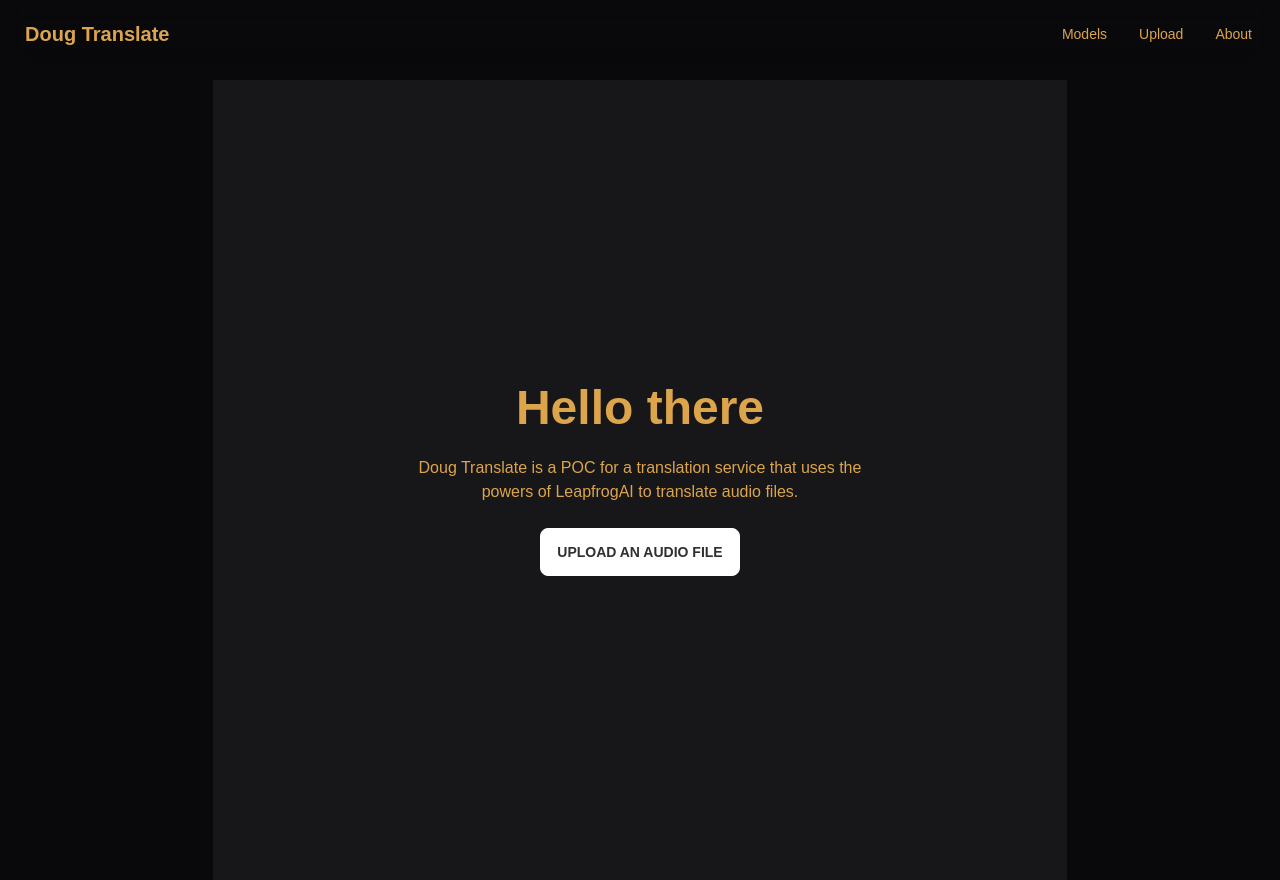
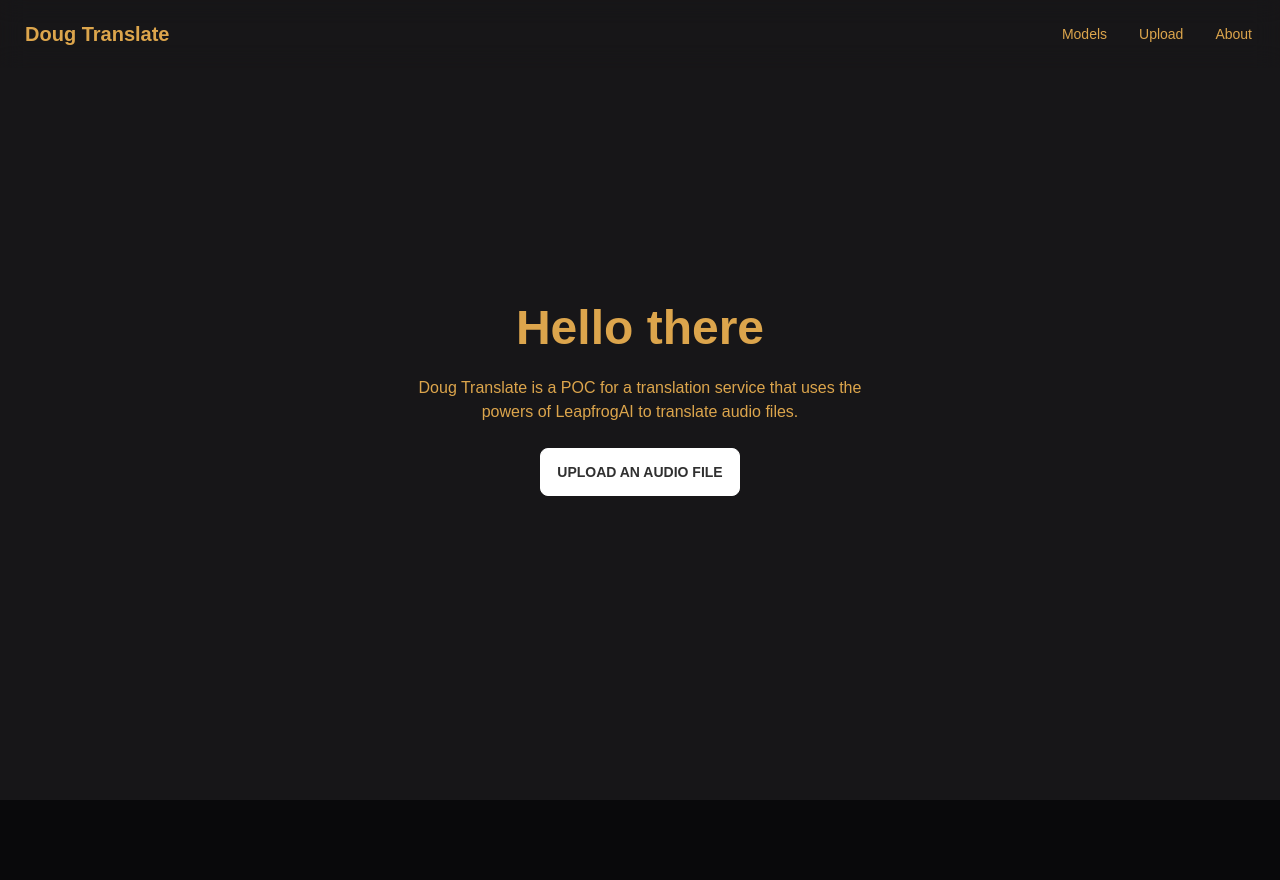
Before and after one commit to defenseunicorns/doug-translate, a SvelteKit app: page / in a window 1280 px wide. After the commit the page ends 800 px from the top, so only its background shows below. Built offline with nearby package versions, Linux system fonts and the light colour scheme; a web font is replaced by a local one.

Commit message:
style hacking
Signed-off-by: razzle <harry@razzle.cloud>

```diff
--- a/src/app.css
+++ b/src/app.css
@@ -4,6 +4,7 @@
 
 body {
   font-family: "Recursive Variable", sans-serif;
+  @apply bg-base-200 m-0 w-screen h-screen;
 }
 
 pre {
--- a/src/routes/+page.svelte
+++ b/src/routes/+page.svelte
@@ -2,7 +2,7 @@
   <title>Doug Translate</title>
 </svelte:head>
 
-<div class="hero min-h-screen bg-base-200">
+<div class="hero min-h-screen -mt-20">
   <div class="hero-content text-center">
     <div class="max-w-md">
       <h1 class="text-5xl font-bold">Hello there</h1>
```
